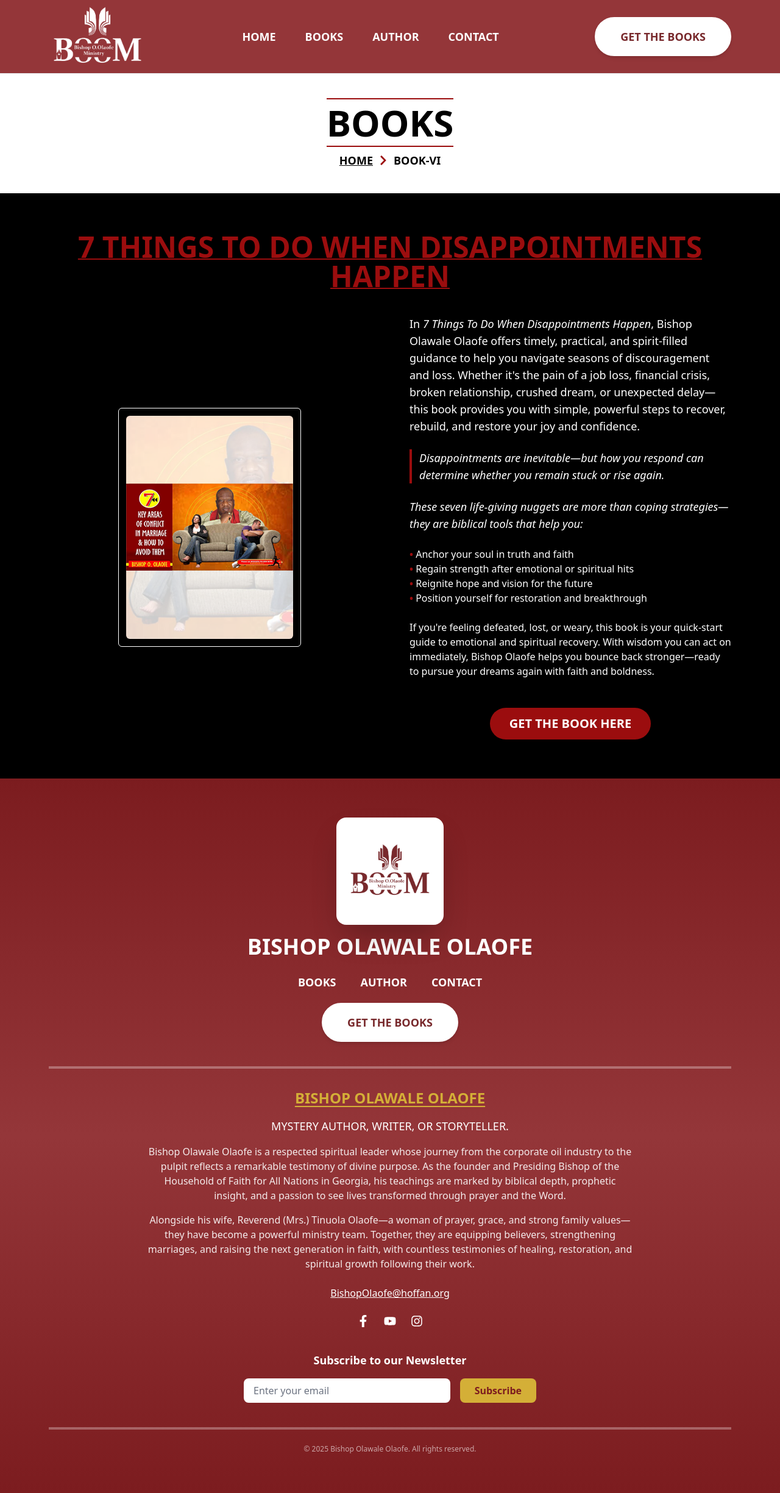
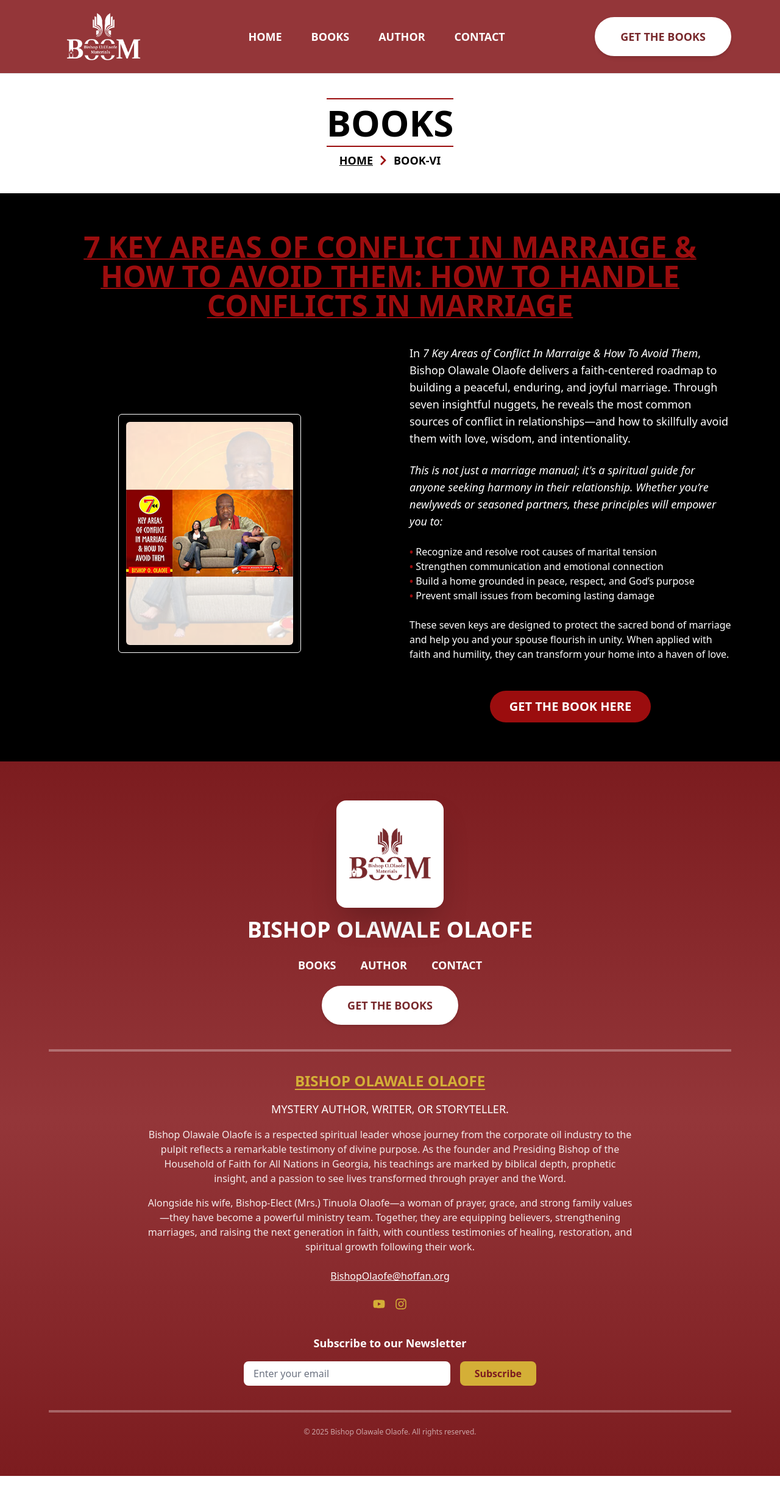
Before and after one commit to mhaawais/bishop-olawale, a Next.js app: page /allbooks/book6 in a window 1280 px wide. Shown: the whole page at 61% size. After the commit the page ends 2421 px from the top, so only its background shows below. Built offline with nearby package versions, Linux system fonts and the light colour scheme.

Commit message:
updated website

```diff
--- a/app/allbooks/book5/page.tsx
+++ b/app/allbooks/book5/page.tsx
@@ -7,9 +7,9 @@
 import Image from "next/image";
 
 export const metadata: Metadata = {
-  title: "7 Ideas That Can Revolutionize Your World | Bishop Olawale Olaofe",
+  title: "7 Things To Do When Disappointments Happen | Bishop Olawale Olaofe",
   description:
-    "In 7 Ideas That Can Revolutionize Your World, Bishop Olawale Olaofe shares powerful, timeless principles that can reorient your life, unlock your imagination, and lead to lasting transformation. A must-read guide for breakthrough and personal growth.",
+    "Discover seven powerful principles to recover from loss, pain, and setbacks in 7 Things To Do When Disappointments Happen by Bishop Olawale Olaofe. A quick, faith-filled guide to healing and personal restoration.",
 };
 
 const Book5 = () => {
@@ -42,7 +42,7 @@
       <div className="w-full bg-black px-6 md:px-10 lg:px-20 py-10 md:py-16">
         <div className="container mx-auto">
           <h2 className="font-extrabold text-2xl md:text-4xl lg:text-5xl uppercase text-myred text-center pb-10 underline decoration-2 hover:text-white transition duration-300">
-            7 Ideas That Can Revolutionize Your World
+            7 Things To Do When Disappointments Happen
           </h2>
 
           <div className="flex flex-col lg:flex-row items-center justify-center gap-10 lg:gap-16">
@@ -50,7 +50,7 @@
             <div className="w-full lg:w-1/2 flex justify-center">
               <Link
                 href={
-                  "https://www.amazon.com/dp/B07921GW5S"
+                  "https://www.amazon.com/Things-Do-When-Disappointments-Happen-ebook/dp/B07978SZG8/ref=sr_1_6?crid=3GRS15JEO6TUT&dib=eyJ2IjoiMSJ9.dm3aCkjOqSCDOKzAjO_B0P7sdQZyFUkIzyE-Pj4AwCc2tmzUzzzsrs0-90CnKXiPt7qYF2JUCGEE7fjMOibSVnHL9yyzJrHMLRJYx1Ksp5JyhVmTKwx4fT1l_BFJeYWnwgCo5oH5mtUhxenjV5-ccO7qrbm-N6pxMFXCrv0HgdRBpoZTb5ddb25dsqc6B-Dqqp93Ni6jxsM4kbuA7HX7UaW_KFzMvd6Dw-Cugcswnjo.tBlxbrNs91hoZ_gCJDVSALj8hmEvZ3MyohAc99ZlSVA&dib_tag=se&keywords=bishop+Olawale+Olaofe&qid=1752170194&sprefix=bishop+olawale+olaofe+%2Caps%2C79&sr=8-6"
                 }
                 className="bg-black p-3 rounded-md w-full max-w-[300px] border border-white shadow-xl transition duration-300 ease-in-out transform hover:scale-105"
               >
@@ -69,37 +69,37 @@
             <div className="w-full lg:w-1/2 text-white space-y-6 flex flex-col items-start">
 
               <p className="text-base md:text-lg leading-relaxed">
-                In <span className="italic">7 Ideas That Can Revolutionize Your World</span>,
-                Bishop Olawale Olaofe distills life-changing wisdom into seven concise, practical concepts that carry the power to redirect your destiny. These are not just motivational thoughts—they are divine nuggets of truth designed to reorient your thinking, awaken your potential, and launch you into a higher level of purpose.
+                In <span className="italic">7 Things To Do When Disappointments Happen</span>,
+                Bishop Olawale Olaofe delivers a clear, compassionate guide for navigating life’s toughest moments. With spiritual depth and practical insight, he outlines seven powerful steps—nuggets of wisdom—that help you rise above pain, regain focus, and re-ignite your purpose.
               </p>
 
-               <p className="text-base md:text-lg leading-relaxed italic pl-3 border-l-4 border-myred">
-                Unlock a powerful shift in your mindset and life through seven timeless, transformative principles.
+              <p className="text-base md:text-lg leading-relaxed">
+                This book speaks directly to the heart of loss—whether it's a broken relationship, job setback, crushed dream, or financial collapse—and offers a roadmap for healing and restoration. These seven principles are more than coping mechanisms; they’re tools for transformation, grounded in faith and designed to revive hope and momentum.
               </p>
 
               <p className="italic text-base md:text-lg leading-relaxed">
-                Whether you're seeking clarity, direction, personal growth, or spiritual alignment, this book offers a map for transformation. Each idea is a gateway to possibility—a mental and spiritual tool you can activate immediately. With reflection, faith, and imagination, these ideas will:
+                If you've felt delayed, discouraged, or defeated, this quick yet profound read will equip you to:
               </p>
 
               <p>
-                <span className="text-myred font-extrabold">•</span> Challenge limiting beliefs
+                <span className="text-myred font-extrabold">•</span> Process disappointment with wisdom
                 <br />
-                <span className="text-myred font-extrabold">•</span> Expand your vision
+                <span className="text-myred font-extrabold">•</span> Restore your faith and motivation
                 <br />
-                <span className="text-myred font-extrabold">•</span> Inspire purposeful action
+                <span className="text-myred font-extrabold">•</span> Take actionable steps toward emotional and spiritual recovery
                 <br />
-                <span className="text-myred font-extrabold">•</span> Lead to meaningful, lasting change
+                <span className="text-myred font-extrabold">•</span> Reclaim your dreams and move forward with clarity and strength
               </p>
 
               <p>
-                These are more than principles—they are keys to a new you. When you engage them with intention, your world will begin to shift. Prepare to be revolutionized from the inside out.
+                These are your keys to a comeback. Let each chapter inspire you to stand again, dream again, and win again—regardless of what life has thrown at you.
               </p>
 
               {/* Get Book Button */}
 
               <div className="w-full flex justify-center items-center pt-6">
                 <Link
-                  href="https://www.amazon.com/dp/B07921GW5S"
+                  href="https://www.amazon.com/Things-Do-When-Disappointments-Happen-ebook/dp/B07978SZG8/ref=sr_1_6?crid=3GRS15JEO6TUT&dib=eyJ2IjoiMSJ9.dm3aCkjOqSCDOKzAjO_B0P7sdQZyFUkIzyE-Pj4AwCc2tmzUzzzsrs0-90CnKXiPt7qYF2JUCGEE7fjMOibSVnHL9yyzJrHMLRJYx1Ksp5JyhVmTKwx4fT1l_BFJeYWnwgCo5oH5mtUhxenjV5-ccO7qrbm-N6pxMFXCrv0HgdRBpoZTb5ddb25dsqc6B-Dqqp93Ni6jxsM4kbuA7HX7UaW_KFzMvd6Dw-Cugcswnjo.tBlxbrNs91hoZ_gCJDVSALj8hmEvZ3MyohAc99ZlSVA&dib_tag=se&keywords=bishop+Olawale+Olaofe&qid=1752170194&sprefix=bishop+olawale+olaofe+%2Caps%2C79&sr=8-6"
                   target="_blank"
                   className="inline-block bg-myred hover:bg-red-700 text-white font-bold py-3 px-8 rounded-full text-lg md:text-xl transition-all duration-300 transform hover:scale-105 shadow-md hover:shadow-red-400/50 text-center"
                 >
--- a/app/allbooks/book6/page.tsx
+++ b/app/allbooks/book6/page.tsx
@@ -7,9 +7,9 @@
 import Image from "next/image";
 
 export const metadata: Metadata = {
-  title: "7 Things To Do When Disappointments Happen | Bishop Olawale Olaofe",
+  title: "7 Key Areas of Conflict In Marraige | Bishop Olawale Olaofe",
   description:
-    "In 7 Things To Do When Disappointments Happen, Bishop Olawale Olaofe offers powerful, biblical strategies to help you recover quickly from loss, regain your hope, and get back on the path to victory. A must-read guide for overcoming life’s setbacks with faith.",
+    "Discover the top 7 causes of conflict in marriage and how to avoid them in this powerful guide by Bishop Olawale Olaofe. A must-read for couples seeking peace and purpose in their relationship.",
 };
 
 const Book6 = () => {
@@ -42,7 +42,8 @@
       <div className="w-full bg-black px-6 md:px-10 lg:px-20 py-10 md:py-16">
         <div className="container mx-auto">
           <h2 className="font-extrabold text-2xl md:text-4xl lg:text-5xl uppercase text-myred text-center pb-10 underline decoration-2 hover:text-white transition duration-300">
-            7 Things To Do When Disappointments Happen
+            7 Key Areas of Conflict In Marraige & How To Avoid Them:
+             How To Handle Conflicts In Marriage
           </h2>
 
           <div className="flex flex-col lg:flex-row items-center justify-center gap-10 lg:gap-16">
@@ -50,7 +51,7 @@
             <div className="w-full lg:w-1/2 flex justify-center">
               <Link
                 href={
-                  "https://www.amazon.com/dp/B07978SZG8"
+                  "https://www.amazon.com/Areas-Conflict-Marraige-Avoid-Them-ebook/dp/B07HFGPSBF/ref=sr_1_9?crid=3GRS15JEO6TUT&dib=eyJ2IjoiMSJ9.dm3aCkjOqSCDOKzAjO_B0KY0zjh4_IY1dhYNFOArLULqPSRAoaeh7E7Sn1fZsMtUt7qYF2JUCGEE7fjMOibSVnHL9yyzJrHMLRJYx1Ksp5JyhVmTKwx4fT1l_BFJeYWnwgCo5oH5mtUhxenjV5-ccI7_hrmfVCvRIeR78tzZR1xHYEfTfmd8J2ZIw4K7MAx9_6YFaWqRuXkl7MLnLkOK6TkYg7CKM5FH2i4IEVVabpo.ec_oYMTq8QMAisx_ijsTSZLRAXd8a9VO66T2ZHW2KTc&dib_tag=se&keywords=bishop+Olawale+Olaofe&qid=1751910620&sprefix=bishop+olawale+olaofe+%2Caps%2C79&sr=8-9"
                 }
                 className="bg-black p-3 rounded-md w-full max-w-[300px] border border-white shadow-xl transition duration-300 ease-in-out transform hover:scale-105"
               >
@@ -69,37 +70,37 @@
             <div className="w-full lg:w-1/2 text-white space-y-6 flex flex-col items-start">
 
               <p className="text-base md:text-lg leading-relaxed">
-                In <span className="italic">7 Things To Do When Disappointments Happen</span>,
-                Bishop Olawale Olaofe offers timely, practical, and spirit-filled guidance to help you navigate seasons of discouragement and loss. Whether it's the pain of a job loss, financial crisis, broken relationship, crushed dream, or unexpected delay—this book provides you with simple, powerful steps to recover, rebuild, and restore your joy and confidence.
+                In <span className="italic">7 Key Areas of Conflict In Marraige & How To Avoid Them</span>,
+                Bishop Olawale Olaofe delivers a faith-centered roadmap to building a peaceful, enduring, and joyful marriage. Through seven insightful nuggets, he reveals the most common sources of conflict in relationships—and how to skillfully avoid them with love, wisdom, and intentionality.
               </p>
 
-               <p className="text-base md:text-lg leading-relaxed italic pl-3 border-l-4 border-myred">
+               {/* <p className="text-base md:text-lg leading-relaxed italic pl-3 border-l-4 border-myred">
                 Disappointments are inevitable—but how you respond can determine whether you remain stuck or rise again.
-              </p>
+              </p> */}
 
               <p className="italic text-base md:text-lg leading-relaxed">
-                These seven life-giving nuggets are more than coping strategies—they are biblical tools that help you:
+                This is not just a marriage manual; it's a spiritual guide for anyone seeking harmony in their relationship. Whether you’re newlyweds or seasoned partners, these principles will empower you to:
               </p>
 
               <p>
-                <span className="text-myred font-extrabold">•</span> Anchor your soul in truth and faith
+                <span className="text-myred font-extrabold">•</span> Recognize and resolve root causes of marital tension
                 <br />
-                <span className="text-myred font-extrabold">•</span> Regain strength after emotional or spiritual hits
+                <span className="text-myred font-extrabold">•</span> Strengthen communication and emotional connection
                 <br />
-                <span className="text-myred font-extrabold">•</span> Reignite hope and vision for the future
+                <span className="text-myred font-extrabold">•</span> Build a home grounded in peace, respect, and God’s purpose
                 <br />
-                <span className="text-myred font-extrabold">•</span> Position yourself for restoration and breakthrough
+                <span className="text-myred font-extrabold">•</span> Prevent small issues from becoming lasting damage
               </p>
 
               <p>
-                If you're feeling defeated, lost, or weary, this book is your quick-start guide to emotional and spiritual recovery. With wisdom you can act on immediately, Bishop Olaofe helps you bounce back stronger—ready to pursue your dreams again with faith and boldness.
+                These seven keys are designed to protect the sacred bond of marriage and help you and your spouse flourish in unity. When applied with faith and humility, they can transform your home into a haven of love.
               </p>
 
               {/* Get Book Button */}
 
               <div className="w-full flex justify-center items-center pt-6">
                 <Link
-                  href="https://www.amazon.com/dp/B07978SZG8"
+                  href="https://www.amazon.com/Areas-Conflict-Marraige-Avoid-Them-ebook/dp/B07HFGPSBF/ref=sr_1_9?crid=3GRS15JEO6TUT&dib=eyJ2IjoiMSJ9.dm3aCkjOqSCDOKzAjO_B0KY0zjh4_IY1dhYNFOArLULqPSRAoaeh7E7Sn1fZsMtUt7qYF2JUCGEE7fjMOibSVnHL9yyzJrHMLRJYx1Ksp5JyhVmTKwx4fT1l_BFJeYWnwgCo5oH5mtUhxenjV5-ccI7_hrmfVCvRIeR78tzZR1xHYEfTfmd8J2ZIw4K7MAx9_6YFaWqRuXkl7MLnLkOK6TkYg7CKM5FH2i4IEVVabpo.ec_oYMTq8QMAisx_ijsTSZLRAXd8a9VO66T2ZHW2KTc&dib_tag=se&keywords=bishop+Olawale+Olaofe&qid=1751910620&sprefix=bishop+olawale+olaofe+%2Caps%2C79&sr=8-9"
                   target="_blank"
                   className="inline-block bg-myred hover:bg-red-700 text-white font-bold py-3 px-8 rounded-full text-lg md:text-xl transition-all duration-300 transform hover:scale-105 shadow-md hover:shadow-red-400/50 text-center"
                 >
--- a/app/author/page.tsx
+++ b/app/author/page.tsx
@@ -106,7 +106,7 @@
             </div>
             <p>
               At the heart of his ministry stands his wife,{" "}
-              <strong>Reverend (Mrs.) Tinuola Olaofe</strong> — co-pastor,
+              <strong>Bishop-Elect (Mrs.) Tinuola Olaofe</strong> — co-pastor,
               intercessor, and a woman of deep wisdom. A gifted speaker and
               nurturer, she leads in areas of parenting, relationships, and
               healing prayer. Her own calling was prophesied over her as a child
--- a/components/chooseus.tsx
+++ b/components/chooseus.tsx
@@ -15,7 +15,7 @@
     {
       emoji: "🌍",
       title: "Cultural & Spiritual Depth",
-      desc: "Grounded in African roots, guided by divine truth."
+      desc: "Grounded in Faith, guided by divine truth."
     },
     {
       emoji: "💡",
--- a/components/footer.tsx
+++ b/components/footer.tsx
@@ -32,7 +32,7 @@
           className="bg-white p-4 rounded-2xl shadow-2xl mb-4 transform hover:scale-105 transition duration-300 hover:shadow-[#D4AF37]/40"
         >
           <Image
-            src="/assets/logo/3.png"
+            src="/assets/logo/5.png"
             alt="Logo"
             width={140}
             height={140}
@@ -136,7 +136,7 @@
             lives transformed through prayer and the Word.
           </p>
           <p className="text-sm md:text-base leading-relaxed text-white/90">
-            Alongside his wife, Reverend (Mrs.) Tinuola Olaofe—a woman of
+            Alongside his wife, Bishop-Elect (Mrs.) Tinuola Olaofe—a woman of
             prayer, grace, and strong family values—they have become a powerful
             ministry team. Together, they are equipping believers, strengthening
             marriages, and raising the next generation in faith, with countless
@@ -156,25 +156,25 @@
         </div>
 
         {/* Social Icons */}
-        <div className="flex items-center justify-center space-x-6 mt-6">
-          <Link
+        <div className="flex items-center justify-center space-x-4 mt-6">
+          {/* <Link
             href="https://facebook.com"
             target="_blank"
-            className="text-white hover:text-[#D4AF37] transition text-xl"
+            className="hover:text-white text-[#D4AF37] transition text-xl"
           >
             <FaFacebookF />
-          </Link>
+          </Link> */}
           <Link
-            href="https://youtube.com"
+            href="https://www.youtube.com/@householdoffaithfan"
             target="_blank"
-            className="text-white hover:text-[#D4AF37] transition text-xl"
+            className="hover:text-white text-[#D4AF37] transition text-xl"
           >
             <FaYoutube />
           </Link>
           <Link
-            href="https://instagram.com"
+            href="https://www.instagram.com/bishopolaofe/#"
             target="_blank"
-            className="text-white hover:text-[#D4AF37] transition text-xl"
+            className="hover:text-white text-[#D4AF37] transition text-xl"
           >
             <FaInstagram />
           </Link>
--- a/components/header.tsx
+++ b/components/header.tsx
@@ -29,9 +29,9 @@
       {/* Desktop Header */}
       <div className="hidden lg:flex items-center justify-between px-20 py-1 h-[120px]">
         {/* Logo */}
-        <Link href="/" className="relative w-[160px] h-[110px]">
+        <Link href="/" className="relative w-[180px] h-[130px]">
           <Image
-            src="/assets/logo/4.png"
+            src="/assets/logo/6.png"
             alt="Logo"
             fill
             className="object-contain"
@@ -70,9 +70,9 @@
 
       {/* Mobile Header */}
       <div className="flex lg:hidden items-center justify-between px-7 h-[100px]">
-        <Link href="/" className="relative w-[120px] h-[80px]">
+        <Link href="/" className="relative w-[140px] h-[100px]">
           <Image
-            src="/assets/logo/4.png"
+            src="/assets/logo/6.png"
             alt="Logo"
             fill
             className="object-contain"
@@ -90,7 +90,7 @@
           <div className="flex items-center justify-between px-7 py-3">
             <Link href="/" className="relative w-[120px] h-[120px]">
               <Image
-                src="/assets/logo/4.png"
+                src="/assets/logo/6.png"
                 alt="Logo"
                 fill
                 className="object-contain"
--- a/components/hero.tsx
+++ b/components/hero.tsx
@@ -17,7 +17,7 @@
           </h1>
 
           <p className="text-base md:text-lg text-gray-800 leading-relaxed max-w-xl font-medium mx-auto md:mx-0 mb-3 mt-4 pl-3 border-l-4 border-myred">
-            Bishop Olawale Olaofe, once a devoted Muslim, encountered a life-changing transformation that led him to Christ and a divine calling. Now the Presiding Bishop of Household of Faith for All Nations in Smyrna, Georgia, he ministers globally with resurrection anointing, apostolic grace, and evangelistic fire.
+            Bishop Olawale Olaofe, once a devoted Muslim, encountered a life-changing transformation that led him to Christ and a divine calling. Now the Presiding Bishop of Household of Faith for All Nations in Marietta, Georgia, he ministers globally with resurrection anointing, apostolic grace, and evangelistic fire.
           </p>
 
           {/* <p className="text-base text-gray-700">
```
Also changed, not shown: components/hero3.tsx (+208 -27 lines), .cspell.json, public/assets/logo/5.png (added), public/assets/logo/6.png (added).
